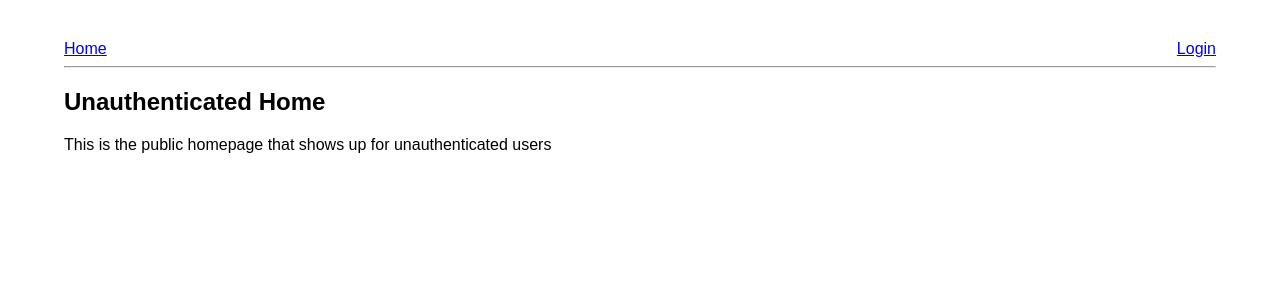
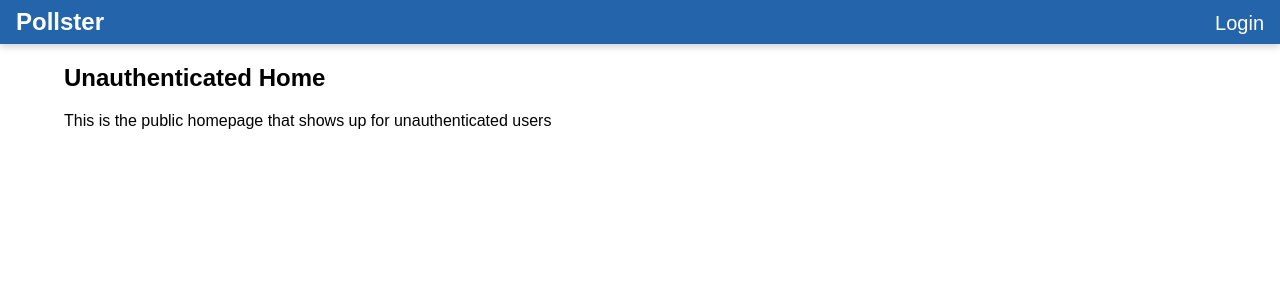
Before and after one commit to alexgladd/fcc-voting, a React (Create React App) app in the folder app/: page / in a window 1280 px wide. Shown: the top 300 px of the page. Built offline with nearby package versions, Linux system fonts and the light colour scheme; no server answers.

Commit message:
Start working on app front-end

```diff
--- a/app/public/index.html
+++ b/app/public/index.html
@@ -20,7 +20,7 @@
       Learn how to configure a non-root public URL by running `npm run build`.
     -->
 
-    <title>Voting App</title>
+    <title>Pollster</title>
   </head>
   <body>
     <noscript>
--- a/app/src/components/Header.css
+++ b/app/src/components/Header.css
@@ -1,12 +1,28 @@
 /* header component styles */
 
-.HeaderLeft {
-  width: 50%;
-  float: left;
+.Header {
+  display: flex;
+  width: 100vw;
+  box-shadow: 0 2px 8px #ccc;
+  background-color: #2364AA;
+  padding: 0.5rem 1rem;
+  box-sizing: border-box;
+  align-items: baseline;
 }
 
-.HeaderRight {
-  width: 50%;
-  margin-left: 50%;
+.Header .Brand {
+  color: #fff;
+  font-size: 1.5rem;
+  font-weight: bold;
+}
+
+.Header .Auth {
+  flex-grow: 1;
+  font-size: 1.25rem;
   text-align: right;
 }
+
+.Header a, .Header a:visited {
+  color: #fff;
+  text-decoration: none;
+}
--- a/app/src/components/Header.js
+++ b/app/src/components/Header.js
@@ -8,12 +8,12 @@ class Header extends React.Component {
     const { user, onLogout } = this.props;
 
     return (
-      <header>
-        <div className="HeaderLeft">
-          <Link to="/">Home</Link>
-          { user && <span> · <Link to="/profile">Profile</Link></span> }
+      <header className="Header">
+        <div className="Brand">
+          <Link to="/">Pollster</Link>
+          { /*user && <span> · <Link to="/profile">Profile</Link></span>*/ }
         </div>
-        <div className="HeaderRight">
+        <div className="Auth">
           { user ?
             <button onClick={() => onLogout()}>Logout</button> :
             <Link to="/login">Login</Link>
--- a/app/src/containers/App.css
+++ b/app/src/containers/App.css
@@ -1,5 +1,8 @@
-/* app component styles */
+/*
+app component styles
+https://coolors.co/2364aa-3da5d9-73bfb8-fec601-ea7317
+*/
 
 .App {
-  margin: 5vh 5vw;
+  margin: 0 5vw 5vh 5vw;
 }
--- a/app/src/containers/App.js
+++ b/app/src/containers/App.js
@@ -27,11 +27,10 @@ class App extends React.Component {
     const { user, logout, history } = this.props;
 
     return (
-      <div className="App">
+      <div>
         <Header user={user} onLogout={() => { logout(); history.push('/'); }} />
 
-        <hr/>
-
+        <div className="App">
         <Switch>
           { // home route
             user ?
@@ -50,6 +49,7 @@ class App extends React.Component {
           { /* no match route */ }
           <Route component={FourOhFour} />
         </Switch>
+        </div>
       </div>
     );
   }
```
